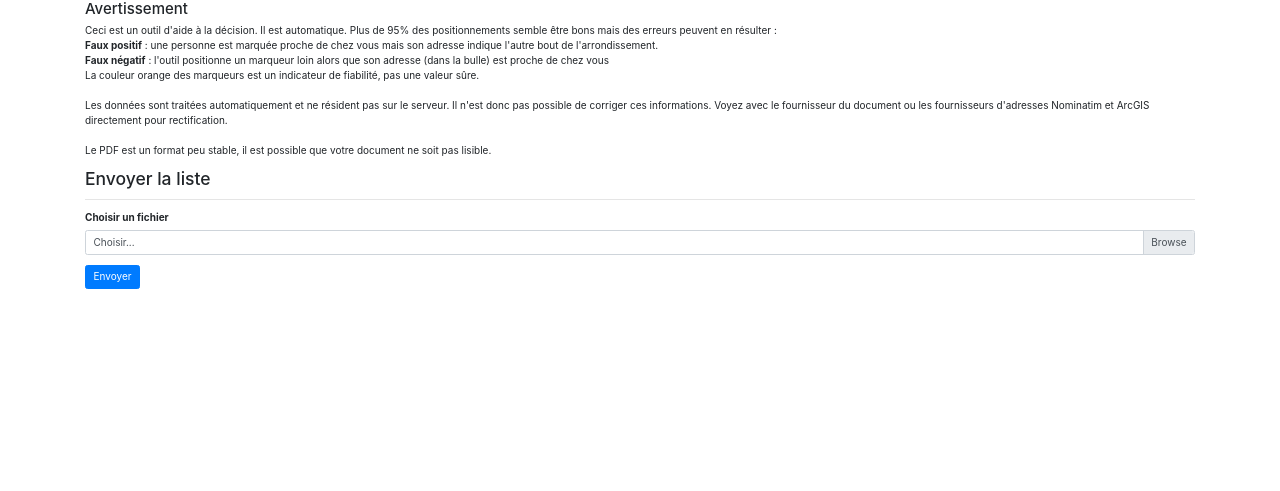
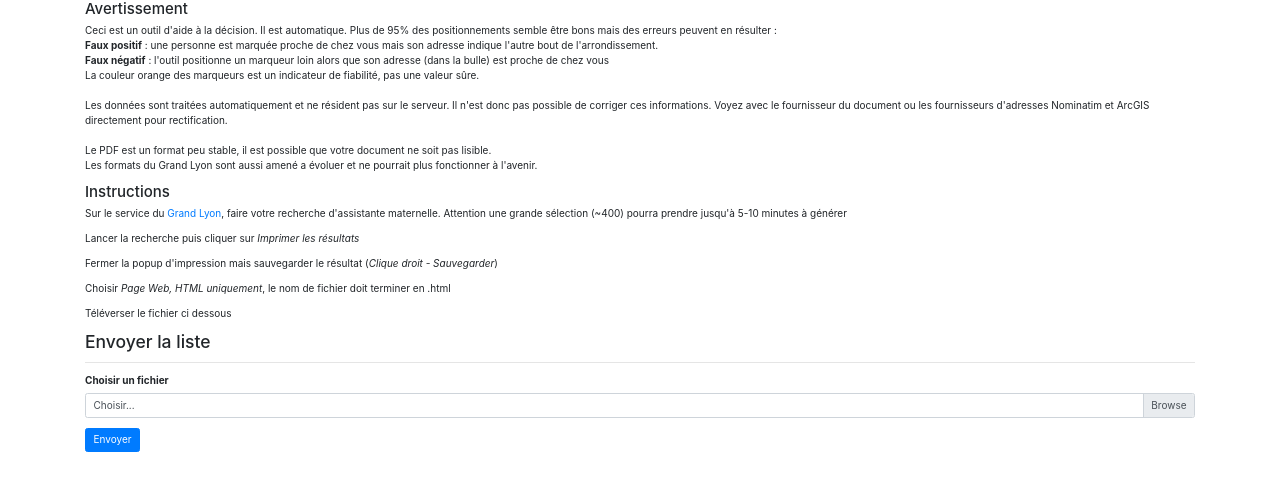
Before and after one commit to moustik/assmat.search, a Flask app: page / in a window 1280 px wide. Shown: the top 491 px of the page. Run offline with Flask 2, Linux system fonts and the light colour scheme; some libraries are stand-ins or nearby versions.

Commit message:
[app] Support des fichiers html en provenance des services web du Grand Lyon

```diff
--- a/app.py
+++ b/app.py
@@ -6,6 +6,7 @@ from werkzeug.utils import secure_filename
 from flask_socketio import SocketIO, emit
 
 from main import *
+import grandlyon
 
 app = Flask(__name__)
 bootstrap = Bootstrap()
@@ -32,15 +33,17 @@ def view_data():
     if request.method == "POST":
         print(request.files)
         if request.files:
-            pdf_file = request.files["pdf"]
-            if pdf_file.filename == "":
+            data_file = request.files["pdf"]
+            if data_file.filename == "":
                 print("No filename")
                 return jsonify({'message': 'Aucun fichier envoyé'}), 500
-            filename = secure_filename("{}.{}.pdf".format(
-                pdf_file.filename[:-4], request.sid))
 
-            pdf_filename = os.path.join(app.config["IMAGE_UPLOADS"], filename)
-            pdf_file.save(pdf_filename)
+            file_no_ext, file_extension = data_file.filename.rsplit('.', 1)
+            filename = secure_filename("{}.{}.{}".format(
+                file_no_ext, request.sid, file_extension))
+
+            data_filename = os.path.join(app.config["IMAGE_UPLOADS"], filename)
+            data_file.save(data_filename)
             emit('display_message',
                  {'data': "Fichier téléversé, traitement en cours"},
                  namespace='/test')
@@ -48,9 +51,17 @@ def view_data():
             cache_file = os.path.join(app.config["CACHE_DIR"],
                                       GEOCODE_CACHE_FILE)
             geocode_cache = pull_cache(cache_file)
-            import traceback
             try:
-                data = prepare_data_from_pdf(pdf_filename, cache=geocode_cache)
+                data = None
+                file_extension = data_filename.rsplit('.', 1)[1]
+                print(file_extension)
+                if file_extension == "pdf":
+                    data = prepare_data_from_pdf(data_filename)
+                elif file_extension == "html":
+                    data = grandlyon.prepare_data_from_html(data_filename)
+
+                data = enrich_data(data, geocode_cache)
+
             except Exception as error:
                 return jsonify({'message': repr(error)}), 500
             emit('display_message',
--- a/main.py
+++ b/main.py
@@ -66,7 +66,7 @@ def add_geocode_to_dataset(dataset, provider, cache=None):
                          axis=1)
 
 
-def prepare_data_from_pdf(pdf_filename, cache=None, csv_filename=None):
+def prepare_data_from_pdf(pdf_filename):
     """
 
     """
@@ -75,6 +75,7 @@ def prepare_data_from_pdf(pdf_filename, cache=None, csv_filename=None):
     with CAMELOT_LOCK:
         tables = camelot.read_pdf(pdf_filename, pages='all')
 
+    assembled_table = pandas.DataFrame(columns=headers_pdf)
     if len(tables) < 2:
         raise ValueError(
             "Le document est illisible (scanné ?) ou ne contient pas 2 tableaux sur sa première page"
@@ -84,15 +85,24 @@ def prepare_data_from_pdf(pdf_filename, cache=None, csv_filename=None):
             "{} colonnes trouvées. Il ne devrait y en avoir 4 exactement :</br> Attendu {}"
             .format(tables[1].shape[1],
                     ["Nom", "Prenom", "Adresse", "Telephone 1"]))
+    else:
+        # assemble tables from different pages as one.
+        #assembled_table = pandas.DataFrame()
+        for table in tables[1:]:
+            tmp = pandas.DataFrame(table.df)
+            if assembled_table.size == 0:  # we are dealing with the very first table
+                tmp.drop(tmp.head(1).index,
+                         inplace=True)  # remove column titles
+            tmp.columns = headers_pdf
+            assembled_table = pandas.concat([assembled_table, tmp])
 
-    # assemble tables from different pages as one.
-    assembled_table = pandas.DataFrame()
-    for table in tables[1:]:
-        tmp = pandas.DataFrame(table.df)
-        if assembled_table.size == 0:  # we are dealing with the very first table
-            tmp.drop(tmp.head(1).index, inplace=True)  # remove column titles
-        tmp.columns = headers_pdf
-        assembled_table = pandas.concat([assembled_table, tmp])
+    assembled_table['Email'] = ""
+    assembled_table['Misc'] = ""
+
+    return assembled_table
+
+
+def enrich_data(assembled_table, cache=None, csv_filename=None):
 
     # clean up unnecessary line returns in addresses
     assembled_table = assembled_table.replace('\n', '', regex=True)
@@ -154,7 +164,8 @@ def prepare_data_from_pdf(pdf_filename, cache=None, csv_filename=None):
 
 POPUP_TEMPLATE = ("<b>{wNom:s} {wPrenom!s}</b></br>"
                   "{wAdresse}</br>"
-                  "<p><nobr>{Tel}</nobr></p>")
+                  "<p><nobr>{Tel}</nobr></br><nobr>{Email}</nobr></p>"
+                  "<p>{Misc}<p>")
 
 
 def add_marker(row, fmap, icon, popup_template=POPUP_TEMPLATE):
@@ -169,8 +180,8 @@ def add_marker(row, fmap, icon, popup_template=POPUP_TEMPLATE):
     """
     location_field = "locationarcgis"
     icon = folium.map.Icon(
-        color='orange' if row["dif50"] or row["tocentera"] > 2
-        or row["tocentern"] > 2 else 'blue',
+        color='orange' if row["dif50"] or row["tocentera"] > 20
+        or row["tocentern"] > 20 else 'blue',
         icon='user')
     if row[location_field]:
         folium.Marker([row[location_field][0], row[location_field][1]],
@@ -193,7 +204,7 @@ def create_map(data):
         folium_map,
         icon,
     ))
-
+    return folium_map
     folium_map = legend.add_categorical_legend(folium_map,
                                                "Positionnement",
                                                colors=['#59c7f9', 'orange'],
@@ -218,14 +229,24 @@ parser.add_option(
 
 parser.add_option("-s", "--save", dest="save_map", default=None)
 
+import grandlyon
 if __name__ == '__main__':
     options, remainder = parser.parse_args()
 
     geocode_cache = pull_cache()
 
     if options.in_filename:  # we are in commandline mode
-        data = prepare_data_from_pdf(options.in_filename, geocode_cache,
-                                     options.out_filename)
+        #dataN = prepare_data_from_pdf(options.in_filename)
+        #dataN = enrich_data(dataN, geocode_cache, csv_filename=None)
+        #dataS = prepare_data_from_pdf(
+        #    "/tmp/Copie de edition ass mat au 06-03-2020 (SUD)-.pdf",
+        #    geocode_cache, options.out_filename)
+        #data = pandas.concat([dataS, dataN])
+        #data = dataN
+        data = grandlyon.prepare_data_from_html(options.in_filename)
+        data = enrich_data(data,
+                           geocode_cache,
+                           csv_filename=options.out_filename)
         save_cache(geocode_cache)
 
         #    data.loc[DATA['location'].isnull()] = add_geocode_to_dataset(
--- a/requirements.txt
+++ b/requirements.txt
@@ -4,3 +4,4 @@ folium
 flask
 flask-bootstrap4
 flask-socketio
+lxml
--- a/templates/base.html
+++ b/templates/base.html
@@ -46,12 +46,24 @@
           </br>
           Le PDF est un format peu stable, il est possible que votre document ne
           soit pas lisible.
+          </br>
+          Les formats du Grand Lyon sont aussi amené a évoluer et ne pourrait
+          plus fonctionner à l'avenir.
           </p>
       </div>
-
-    {% block content -%}
-    {%- endblock content %}
-      <div class="container"></div>
+      <div class="container">
+          <h4>Instructions</h4>
+          <p> Sur le service du
+              <a href='https://www.grandlyon.com/services/je-cherche-une-assistante-maternelle.html'>Grand Lyon</a>,
+              faire votre recherche d'assistante maternelle. Attention une grande sélection (~400) pourra prendre jusqu'à 5-10 minutes à générer</p>
+          <p>Lancer la recherche puis cliquer sur <i>Imprimer les résultats</i></p>
+          <p>Fermer la popup d'impression mais sauvegarder le résultat (<i>Clique droit - Sauvegarder</i>)</p>
+          <p>Choisir <i>Page Web, HTML uniquement</i>, le nom de fichier doit terminer en .html</p>
+          <p>Téléverser le fichier ci dessous</p>
+      </div>
+      {% block content -%}
+      {%- endblock content %}
+          <div class="container"></div>
       <div id="map" class="container mt-5 mb-5">
       </div>
 
```
